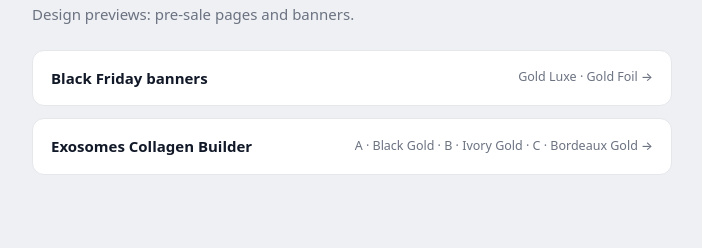
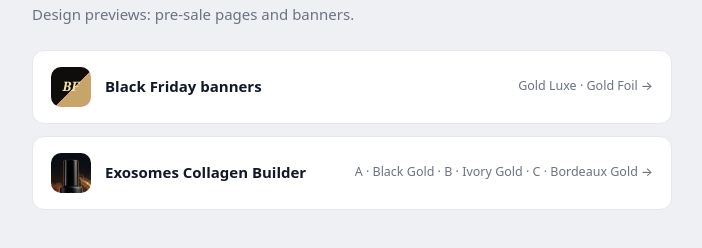
Before and after one commit to szikszaizsu/lifecell-presale, a plain HTML site: page index.html in a window 1280 px wide. Shown: the part 76-324 px from the top of the page, without its empty margins (288-990 px from the left). Drawn offline with Linux system fonts and the light colour scheme.

Commit message:
Start page: small icons on each item
Co-Authored-By: Claude Opus 5.5 <noreply@anthropic.com>

```diff
--- a/index.html
+++ b/index.html
@@ -18,6 +18,10 @@
   a { display:flex; justify-content:space-between; align-items:center; background:var(--card); border:1px solid var(--line); border-radius:12px; padding:16px 18px; color:inherit; text-decoration:none; font-weight:600; }
   a:hover { border-color:var(--acc); }
   a small { color:var(--muted); font-weight:500; }
+  a .name { display:flex; align-items:center; gap:14px; }
+  .ico { width:40px; height:40px; border-radius:10px; flex:none; display:grid; place-items:center; overflow:hidden; }
+  .ico img { width:100%; height:100%; object-fit:cover; }
+  .ico.bf { background:linear-gradient(135deg,#0E0D0C 0 55%,#C9A46A 55% 100%); color:#F3DFAE; font:italic 700 13px/1 Georgia, serif; }
 </style>
 </head>
 <body>
@@ -25,8 +29,8 @@
   <h1><img src="exosome/assets/logo-dark.png" alt="LifeCell" width="1227" height="299"><span>· design pages</span></h1>
   <p>Design previews: pre-sale pages and banners.</p>
   <ul>
-    <li><a href="bf-banner/">Black Friday banners <small>Gold Luxe · Gold Foil →</small></a></li>
-    <li><a href="exosome/">Exosomes Collagen Builder <small>A · Black Gold · B · Ivory Gold · C · Bordeaux Gold →</small></a></li>
+    <li><a href="bf-banner/"><span class="name"><span class="ico bf">BF</span>Black Friday banners</span> <small>Gold Luxe · Gold Foil →</small></a></li>
+    <li><a href="exosome/"><span class="name"><span class="ico"><img src="exosome/assets/bottle-thumb.jpg" alt=""></span>Exosomes Collagen Builder</span> <small>A · Black Gold · B · Ivory Gold · C · Bordeaux Gold →</small></a></li>
   </ul>
 </main>
 </body>
```
